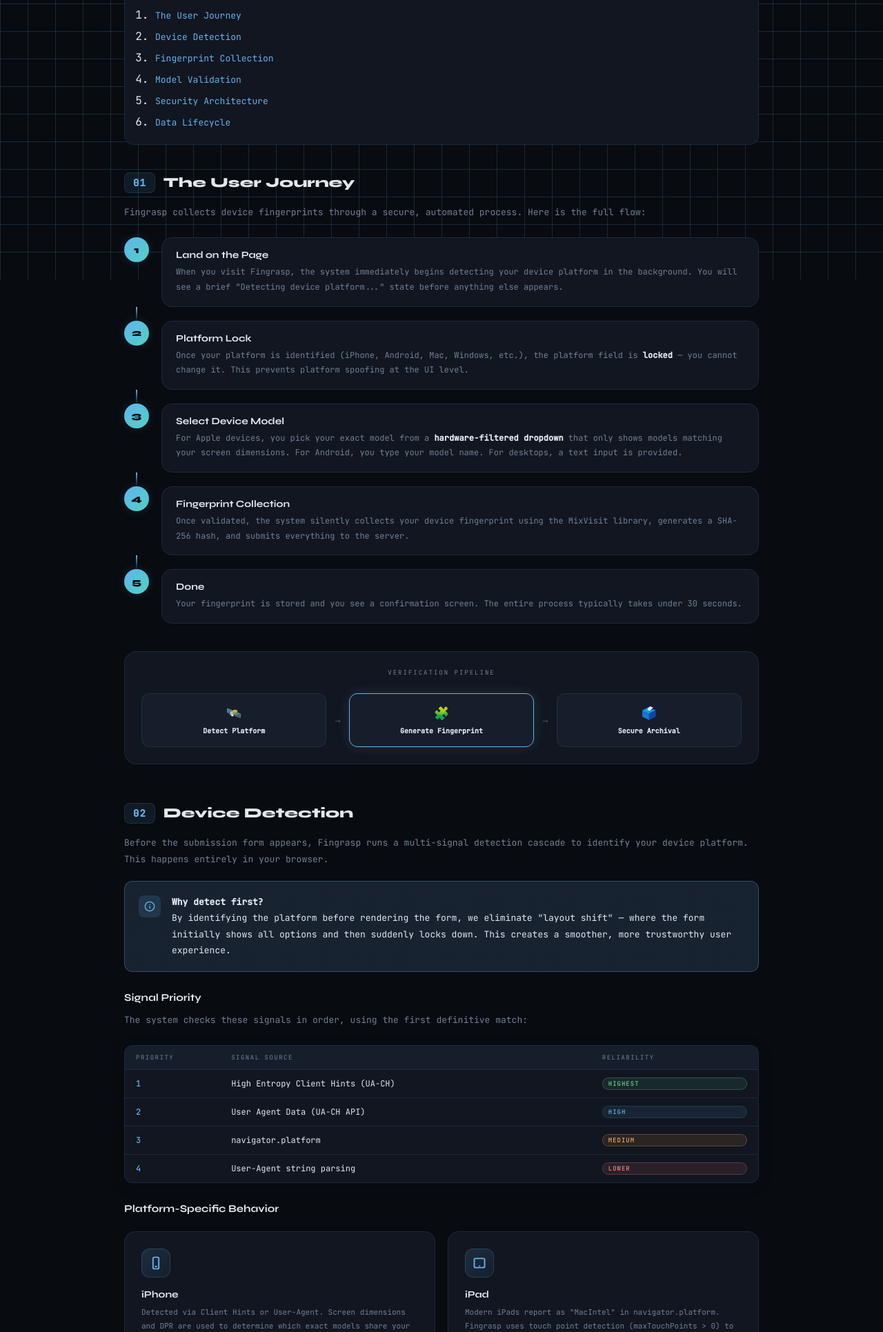
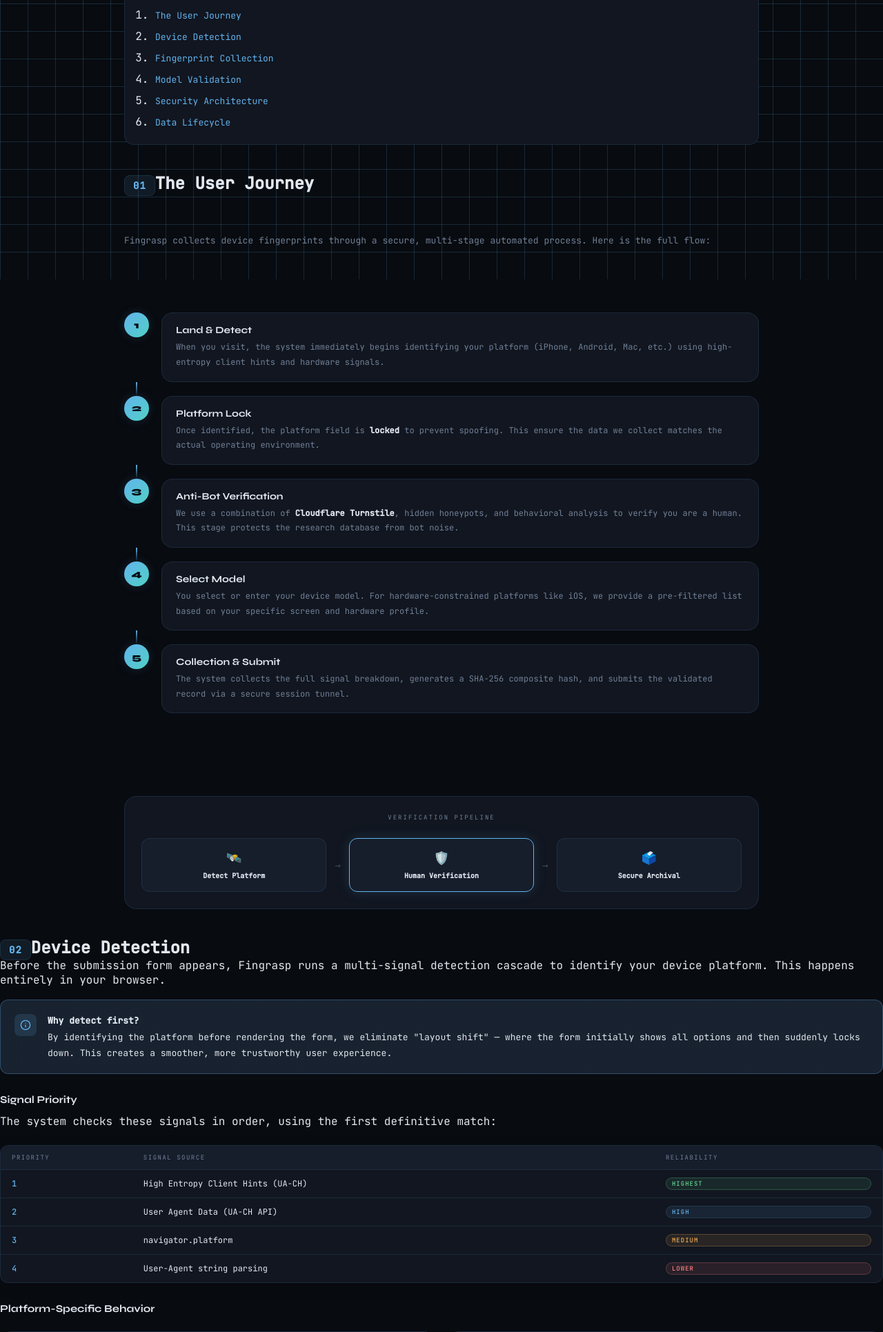
Before and after one commit to KrAsH-CoD3/Fingrasp, a Python web app: template templates/how-it-works.html in a window 1280 px wide. Shown: the part 395-2326 px from the top of the page at 69% size. Run offline with Jinja, Linux system fonts and the light colour scheme; the template is opened without the code that fills it, so the values that code supplies are empty.

Commit message:
docs: document new layered anti-bot protection features

```diff
--- a/templates/how-it-works.html
+++ b/templates/how-it-works.html
@@ -26,22 +26,19 @@
   </ol>
 </div>
 
-<div class="doc-body staggered-fade">
-
-  <!-- ─── Section 1: User Journey ─── -->
+<div class="doc-body staggered-fa  <!-- ─── Section 1: User Journey ─── -->
   <section id="journey">
     <h2><span class="sec-num">01</span>The User Journey</h2>
     <p>
-  Fingrasp collects device fingerprints through a secure, automated process. Here is the full flow:
+      Fingrasp collects device fingerprints through a secure, multi-stage automated process. Here is the full flow:
     </p>
 
     <div class="step-flow">
       <div class="step">
         <div class="step-marker">1</div>
         <div class="step-content">
-          <h3>Land on the Page</h3>
-          <p>When you visit Fingrasp, the system immediately begins detecting your device platform
-            in the background. You will see a brief "Detecting device platform..." state before anything else appears.</p>
+          <h3>Land & Detect</h3>
+          <p>When you visit, the system immediately begins identifying your platform (iPhone, Android, Mac, etc.) using high-entropy client hints and hardware signals.</p>
         </div>
       </div>
       <div class="step-connector"></div>
@@ -49,36 +46,31 @@
         <div class="step-marker">2</div>
         <div class="step-content">
           <h3>Platform Lock</h3>
-          <p>Once your platform is identified (iPhone, Android, Mac, Windows, etc.), the platform field is
-            <strong>locked</strong> — you cannot change it. This prevents platform spoofing at the UI level.</p>
+          <p>Once identified, the platform field is <strong>locked</strong> to prevent spoofing. This ensure the data we collect matches the actual operating environment.</p>
         </div>
       </div>
       <div class="step-connector"></div>
       <div class="step">
         <div class="step-marker">3</div>
         <div class="step-content">
- <h3>Select Device Model</h3>
-          <p>For Apple devices, you pick your exact model from a <strong>hardware-filtered dropdown</strong> that
-            only shows models matching your screen dimensions. For Android, you type your model name.
-            For desktops, a text input is provided.</p>
+          <h3>Anti-Bot Verification</h3>
+          <p>We use a combination of <strong>Cloudflare Turnstile</strong>, hidden honeypots, and behavioral analysis to verify you are a human. This stage protects the research database from bot noise.</p>
         </div>
       </div>
       <div class="step-connector"></div>
       <div class="step">
         <div class="step-marker">4</div>
         <div class="step-content">
- <h3>Fingerprint Collection</h3>
-          <p>Once validated, the system silently collects your device fingerprint using the MixVisit library,
-            generates a SHA-256 hash, and submits everything to the server.</p>
+          <h3>Select Model</h3>
+          <p>You select or enter your device model. For hardware-constrained platforms like iOS, we provide a pre-filtered list based on your specific screen and hardware profile.</p>
         </div>
       </div>
       <div class="step-connector"></div>
       <div class="step">
         <div class="step-marker">5</div>
         <div class="step-content">
- <h3>Done</h3>
-          <p>Your fingerprint is stored and you see a confirmation screen. The entire process typically
-            takes under 30 seconds.</p>
+          <h3>Collection & Submit</h3>
+          <p>The system collects the full signal breakdown, generates a SHA-256 composite hash, and submits the validated record via a secure session tunnel.</p>
         </div>
       </div>
     </div>
@@ -92,14 +84,17 @@
         </div>
         <div class="flow-arrow">→</div>
         <div class="flow-node highlight">
-          <span class="node-icon">🧩</span>
-          <span class="node-text">Generate Fingerprint</span>
+          <span class="node-icon">🛡️</span>
+          <span class="node-text">Human Verification</span>
         </div>
         <div class="flow-arrow">→</div>
         <div class="flow-node">
           <span class="node-icon">🗳️</span>
           <span class="node-text">Secure Archival</span>
         </div>
+      </div>
+    </div>
+  </section>
       </div>
     </div>
   </section>
@@ -316,19 +311,30 @@
     <h2><span class="sec-num">05</span>Security Architecture</h2>
     <p>
       Fingrasp is designed with defense-in-depth. Every interaction passes through multiple security
-      layers before any data touches the database.
+      layers before any data touches our research database.
     </p>
 
     <div class="security-layers">
       <div class="sl-item">
         <div class="sl-icon">
+          <svg viewBox="0 0 24 24"><path d="M12 22s8-4 8-10V5l-8-3-8 3v7c0 6 8 10 8 10z"/></svg>
+        </div>
+        <div>
+          <h4>Layered Anti-Bot Filtering</h4>
+          <p>We employ a 3-phase check: <strong>Cloudflare Turnstile</strong> for cryptographic proof of humanity,
+            <strong>hidden honeypots</strong> to catch headless bots, and <strong>interaction scoring</strong>
+            to verify legitimate behavioral patterns before granting session access.</p>
+        </div>
+      </div>
+      <div class="sl-item">
+        <div class="sl-icon">
           <svg viewBox="0 0 24 24"><polyline points="22 12 16 12 14 15 10 9 8 12 2 12"/></svg>
         </div>
         <div>
-          <h4>Session Token Handshake</h4>
-          <p>After code validation, a short-lived session token is issued. The fingerprint submission
-            must include this token. Like codes, session tokens are <strong>single-use</strong> and
-            auto-expire from the database via TTL indexes.</p>
+          <h4>Secure Tunnel Handshake</h4>
+          <p>Upon passing anti-bot checks, the backend issues a <strong>single-use session token</strong>.
+            All submissions must traverse this "secure tunnel," and tokens are immediately invalidated
+            upon use to prevent replay attacks.</p>
         </div>
       </div>
       <div class="sl-item">
@@ -336,19 +342,9 @@
           <svg viewBox="0 0 24 24"><circle cx="12" cy="12" r="10"/><polyline points="12 6 12 12 16 14"/></svg>
         </div>
         <div>
-          <h4>Rate Limiting</h4>
-          <p>All endpoints are rate-limited (10 requests/minute for API endpoints, 20/minute for page loads)
-            to prevent brute-force attacks and denial-of-service.</p>
-        </div>
-      </div>
-      <div class="sl-item">
-        <div class="sl-icon">
-          <svg viewBox="0 0 24 24"><path d="M12 22s8-4 8-10V5l-8-3-8 3v7c0 6 8 10 8 10z"/></svg>
-        </div>
-        <div>
-          <h4>Content Security Policy</h4>
-          <p>All scripts and styles use CSP nonces. Inline scripts are blocked. External resource
-            loading is restricted to trusted origins only.</p>
+          <h4>Hardened Rate Limiting</h4>
+          <p>All endpoints are governed by <strong>SlowAPI</strong> (10 req/min for API, 30 req/min for frontend).
+            Static assets are also dynamically rate-limited to preserve server resources and mitigate scraping.</p>
         </div>
       </div>
       <div class="sl-item">
@@ -356,9 +352,10 @@
           <svg viewBox="0 0 24 24"><polyline points="9 11 12 14 22 4"/><path d="M21 12v7a2 2 0 01-2 2H5a2 2 0 01-2-2V5a2 2 0 012-2h11"/></svg>
         </div>
         <div>
-<h4>Input Validation</h4>
- <p>Every user-provided value (device models, fingerprints) is validated
- through Pydantic schemas and sanitized before processing.</p>
+          <h4>Nonce-Based Content Security</h4>
+          <p>Our CSP strictly forbids inline scripts and styles. Every resource is verified via
+            <strong>dynamically generated nonces</strong>, ensuring that only our authorized codebase can execute
+            in your browser.</p>
         </div>
       </div>
       <div class="sl-item">
@@ -366,9 +363,9 @@
           <svg viewBox="0 0 24 24"><line x1="4" y1="9" x2="20" y2="9"/><line x1="4" y1="15" x2="20" y2="15"/><line x1="10" y1="3" x2="8" y2="21"/><line x1="16" y1="3" x2="14" y2="21"/></svg>
         </div>
         <div>
-          <h4>Duplicate Detection</h4>
-          <p>SHA-256 hashes prevent the same fingerprint from being stored twice. If a duplicate
-            submission is detected, it is rejected with a clear error message.</p>
+          <h4>Pydantic Validation & Sanitization</h4>
+          <p>Data payloads are strictly validated against production schemas. We enforce type checking,
+            max-length constraints, and NoSQL operator sanitization to prevent injection vulnerabilities.</p>
         </div>
       </div>
     </div>
```
Also changed, not shown: templates/privacy.html (+10 -0 lines), README.md. Lines whose indentation alone changed are shown as unchanged.
